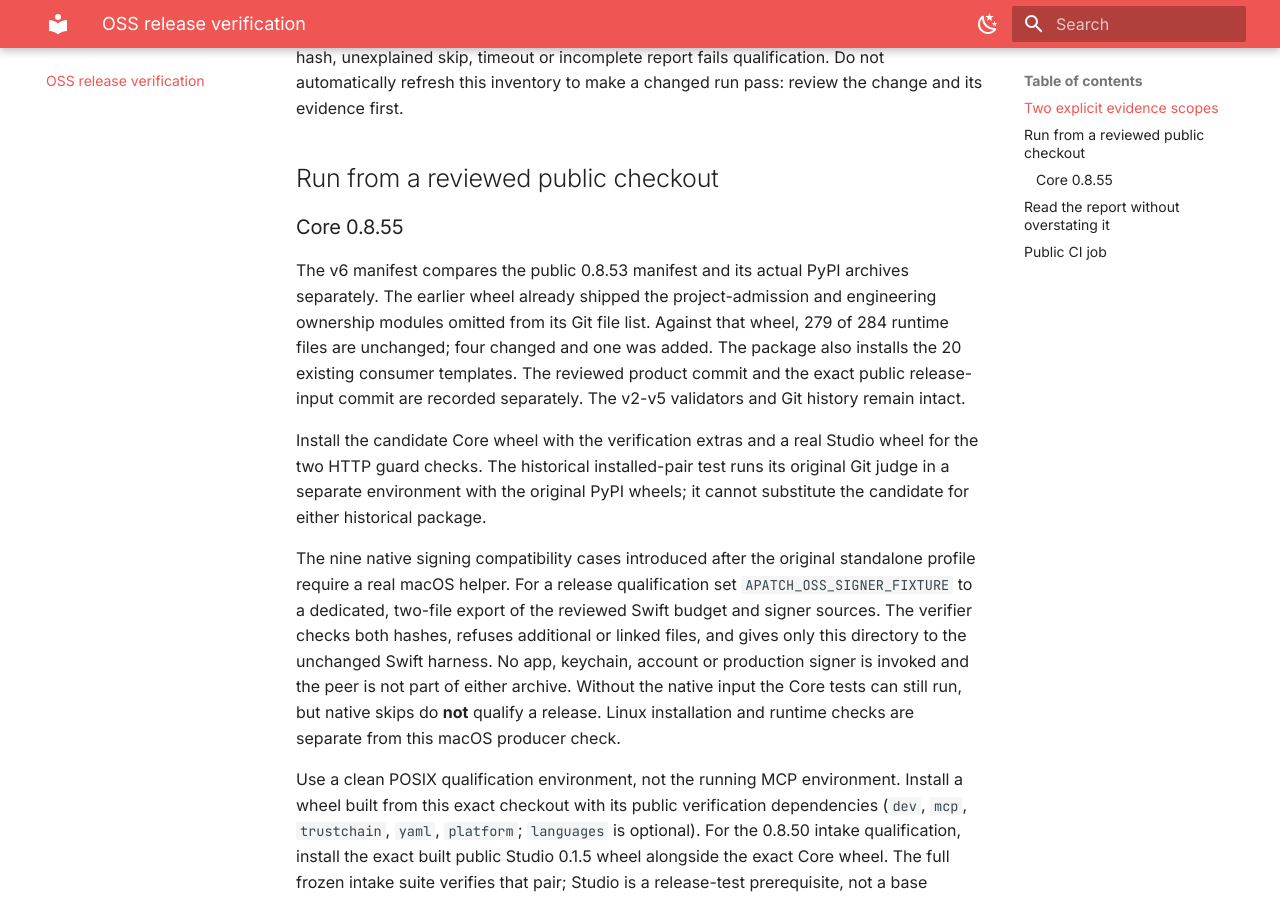
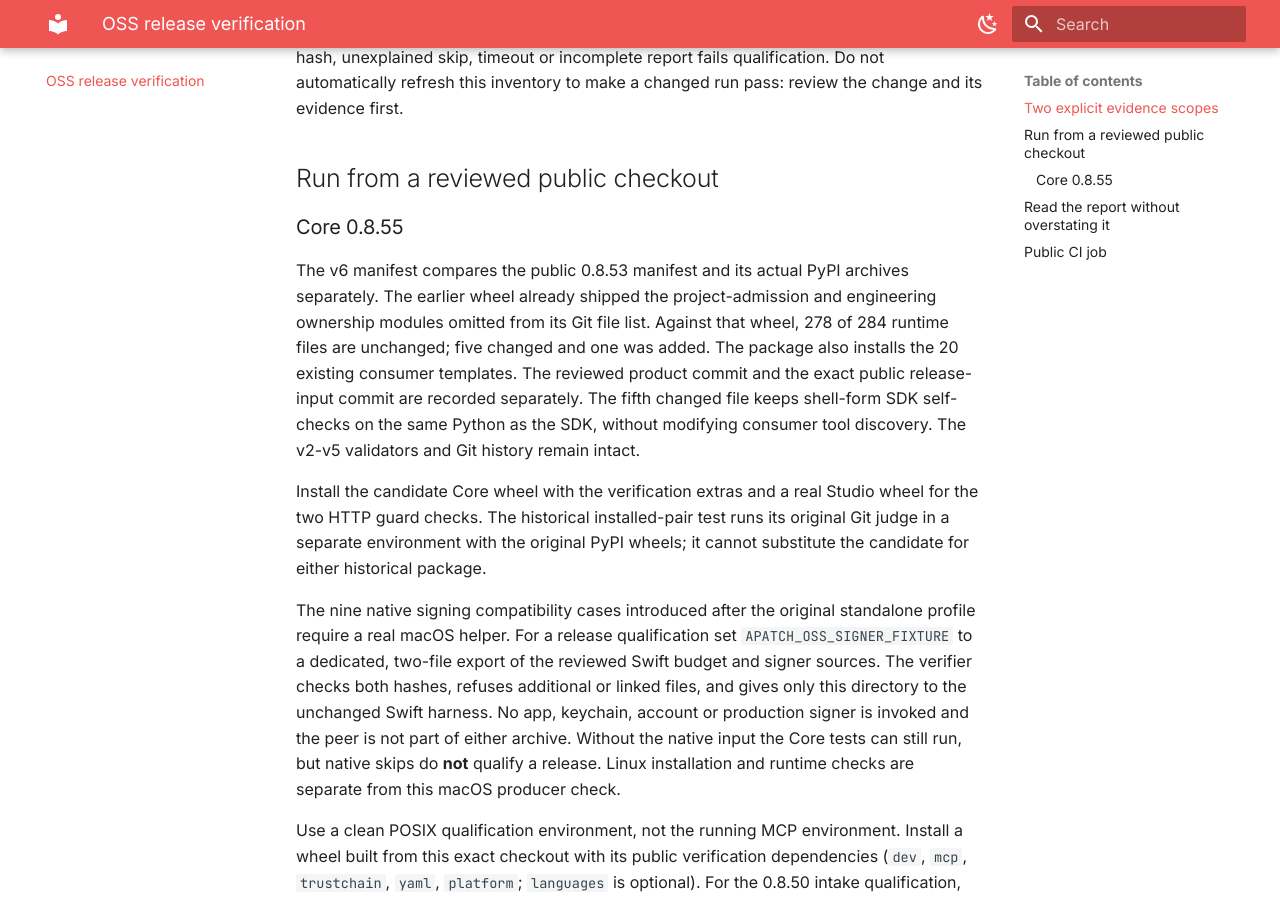
Before and after one commit to petro1eum/apatch-oss, an MkDocs documentation site: the page built from docs/oss-verification.md, in a window 1280 px wide and 900 px high, scrolled down 981 px. Built offline with MkDocs 1.6.1 and Material for MkDocs 9.7.7, drawn with Linux system fonts in a browser that asks for light colours.

Commit message:
Pin reviewed interpreter fix alongside the unchanged shipped runtime

```diff
--- a/docs/oss-verification-profiles.json
+++ b/docs/oss-verification-profiles.json
@@ -49,7 +49,7 @@
     "apatch/gc.py": "8b32a39048caeeeadee566ca6241248b411f2b68ed4aa6c9727f85b3c30b32f6",
     "apatch/avatar_evidence.py": "a929671a39a128514b17fcef3e2f0d16f7ed0c4558d1406ccea1ac14177a646d",
     "apatch/linux_verifier.py": "c4b0d76d479722ce1714694d2c0d9b5641eb0682f01c58bde4a7782f60c72fb9",
-    "apatch/tool_paths.py": "6d03acfd4b6f8d6809b7ab169a4362f7fe632b24f56902e65e4f5132b3833da0",
+    "apatch/tool_paths.py": "27a1af8b199c8a23e7723dcb1220ec40e70b7a12dd664d31a4d3a1991a40d4f9",
     "apatch/contribution_export.py": "766c2e149590c238edea43e482744e45146ba6aac8772f82ca8161cae4242601",
     "apatch/platform_client.py": "5795188cc2c10417de82ad2ae9165c1ebce2d468862b54759ada9f06d465ab94",
     "apatch/episode.py": "ba552fd93d56d53832c608ee58a12d8f7816b294fc307b4011827061878228e6",
--- a/docs/oss-verification.md
+++ b/docs/oss-verification.md
@@ -34,10 +34,12 @@ changed run pass: review the change and its evidence first.
 The v6 manifest compares the public 0.8.53 manifest and its actual PyPI
 archives separately. The earlier wheel already shipped the project-admission
 and engineering ownership modules omitted from its Git file list. Against
-that wheel, 279 of 284 runtime files are unchanged; four changed and one
+that wheel, 278 of 284 runtime files are unchanged; five changed and one
 was added. The package also installs the 20 existing consumer templates.
 The reviewed product commit and the exact public release-input commit are
-recorded separately. The v2-v5 validators and Git history remain intact.
+recorded separately. The fifth changed file keeps shell-form SDK self-checks
+on the same Python as the SDK, without modifying consumer tool discovery.
+The v2-v5 validators and Git history remain intact.
 
 Install the candidate Core wheel with the verification extras and a real
 Studio wheel for the two HTTP guard checks. The historical installed-pair
```
Also changed, not shown: 1 other file.
